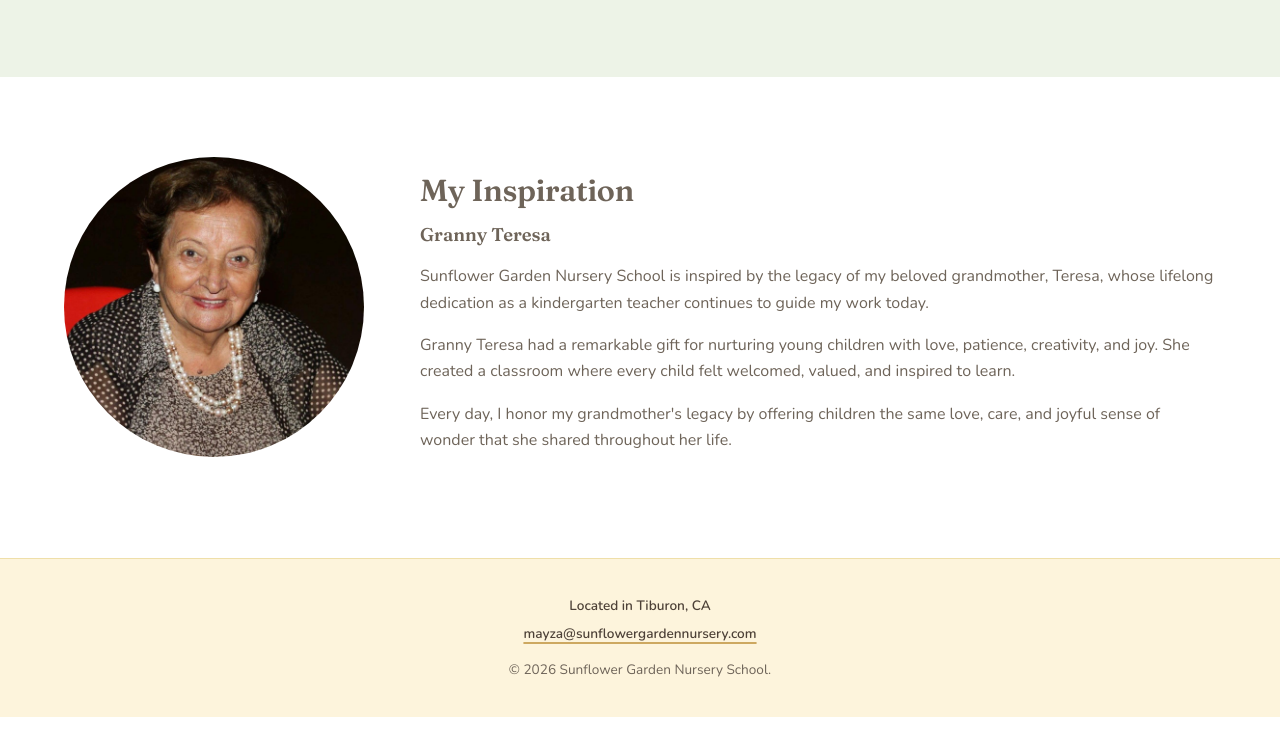
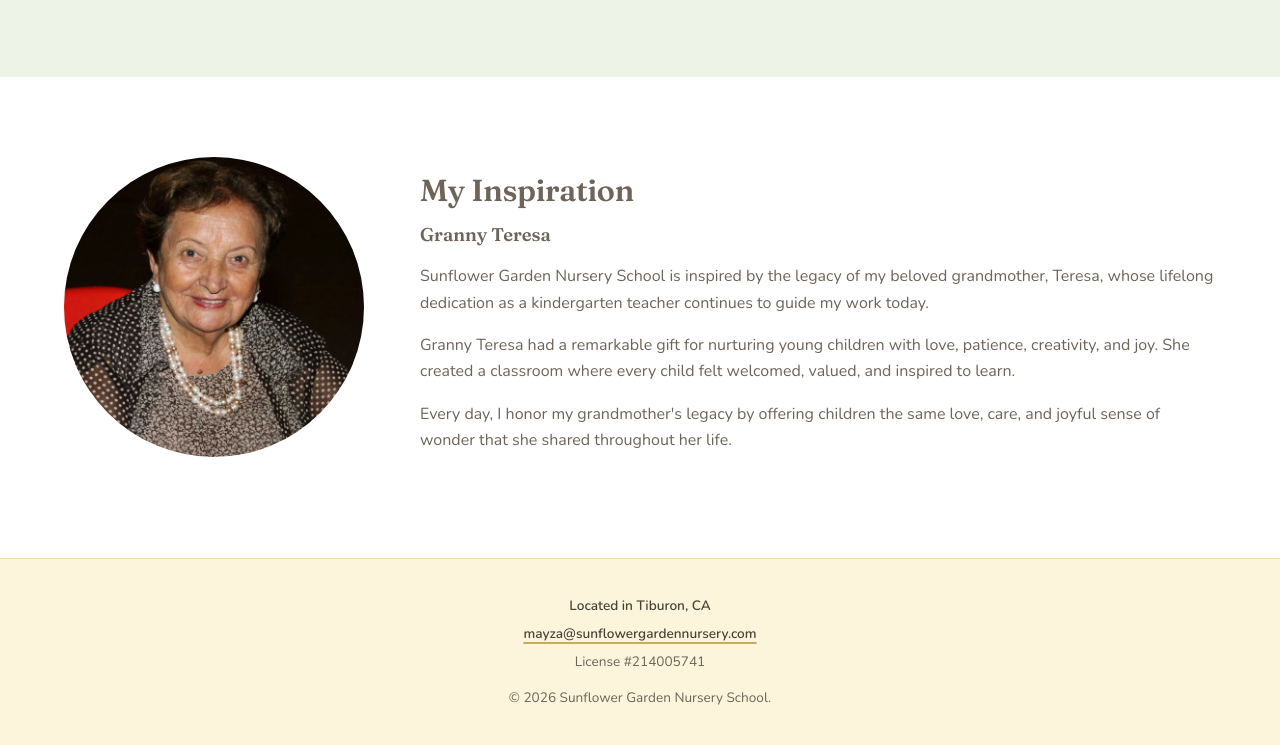
Before and after one commit to suppleteet/mayza-sunflower-website, a plain HTML site: page about.html in a window 1280 px wide. Shown: the part 2932-3677 px from the top of the page. Before the commit the page ends 3649 px from the top, so only its background shows below. Drawn offline with nearby package versions, Linux system fonts and the light colour scheme; a web font is replaced by a local one.

Commit message:
Add license number to site footer

```diff
--- a/about.html
+++ b/about.html
@@ -241,6 +241,7 @@
       <p class="footer-contact">
         <a href="mailto:mayza@sunflowergardennursery.com">mayza@sunflowergardennursery.com</a>
       </p>
+      <p class="footer-license">License #214005741</p>
       <p>&copy; <span data-year></span> Sunflower Garden Nursery School.</p>
     </footer>
 
```
Also changed, not shown: contact.html (+1 -0 lines), daily-life.html (+1 -0 lines), index.html (+1 -0 lines), photos.html (+1 -0 lines).
